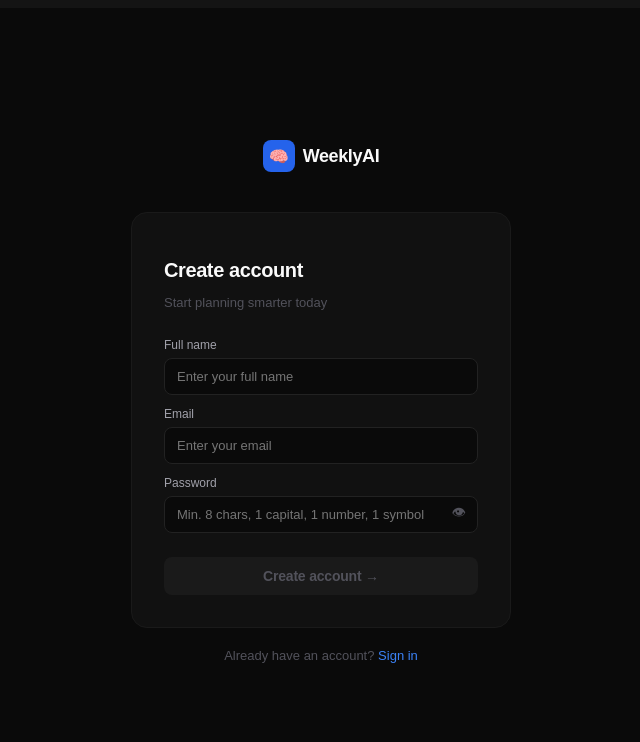
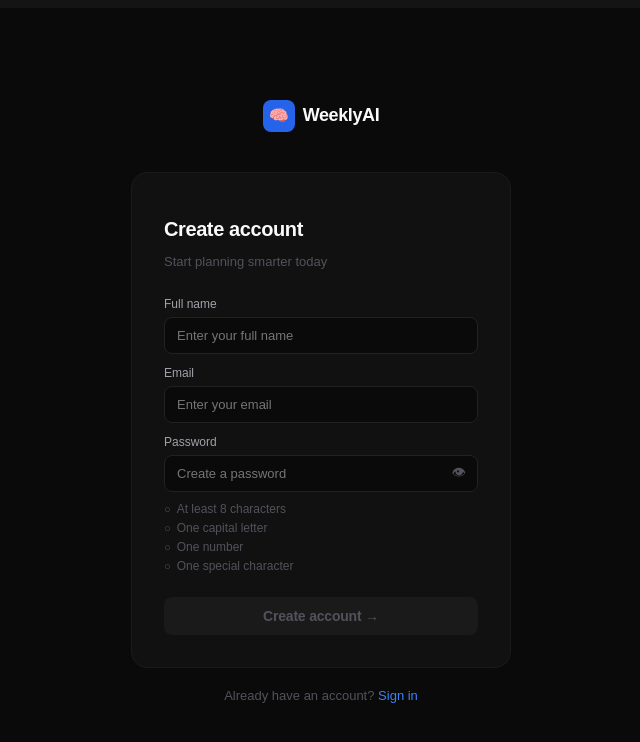
Before and after one commit to SahilArate/Multi-agent-AI-weekly-planner, a Next.js app in the folder frontend/: page /signup in a window 1280 px wide. Shown: the top 742 px of the page, without its empty margins (319-959 px from the left). Built offline with nearby package versions, Linux system fonts and the light colour scheme; no server answers.

Commit message:
Add an color automation while user create the passwords conditions change color

```diff
--- a/frontend/src/app/signup/page.tsx
+++ b/frontend/src/app/signup/page.tsx
@@ -22,11 +22,18 @@ export default function SignupPage() {
     return null
   }
 
+  const passwordChecks = {
+    length: password.length >= 8,
+    capital: /[A-Z]/.test(password),
+    number: /[0-9]/.test(password),
+    special: /[!@#$%^&*(),.?":{}|<>_\-+=~`[\]\\/;']/.test(password),
+  }
+  const isPasswordValid = Object.values(passwordChecks).every(Boolean)
+
   const handleSignup = async () => {
     if (!email || !password || !fullName) return
-    const passwordError = validatePassword(password)
-    if (passwordError) {
-      setError(passwordError)
+    if (!isPasswordValid) {
+      setError('Please meet all password requirements below')
       return
     }
     setLoading(true)
@@ -210,7 +217,7 @@ export default function SignupPage() {
                 type={showPassword ? 'text' : 'password'}
                 value={password}
                 onChange={e => setPassword(e.target.value)}
-                placeholder="Min. 8 chars, 1 capital, 1 number, 1 symbol"
+                placeholder="Create a password"
                 autoComplete="new-password"
                 onKeyDown={e => e.key === 'Enter' && handleSignup()}
                 style={{
@@ -233,19 +240,45 @@ export default function SignupPage() {
                 }}
               >{showPassword ? '🙈' : '👁'}</button>
             </div>
+
+            <div style={{
+              marginTop: '10px',
+              display: 'flex',
+              flexDirection: 'column',
+              gap: '5px',
+            }}>
+              {[
+                { label: 'At least 8 characters', met: passwordChecks.length },
+                { label: 'One capital letter', met: passwordChecks.capital },
+                { label: 'One number', met: passwordChecks.number },
+                { label: 'One special character', met: passwordChecks.special },
+              ].map((req) => (
+                <div key={req.label} style={{
+                  display: 'flex',
+                  alignItems: 'center',
+                  gap: '6px',
+                  fontSize: '12px',
+                  color: req.met ? '#4ade80' : '#52525b',
+                  transition: 'color 200ms ease',
+                }}>
+                  <span style={{ fontSize: '11px' }}>{req.met ? '✓' : '○'}</span>
+                  {req.label}
+                </div>
+              ))}
+            </div>
           </div>
 
           <button
             onClick={handleSignup}
-            disabled={loading || !email || !password || !fullName}
+            disabled={loading || !email || !password || !fullName || !isPasswordValid}
             style={{
               width: '100%',
-              background: loading || !email || !password || !fullName ? '#1a1a1a' : '#3b82f6',
-              color: loading || !email || !password || !fullName ? '#52525b' : '#fff',
+              background: loading || !email || !password || !fullName || !isPasswordValid ? '#1a1a1a' : '#3b82f6',
+              color: loading || !email || !password || !fullName || !isPasswordValid ? '#52525b' : '#fff',
               fontSize: '14px', fontWeight: '600',
               padding: '11px', borderRadius: '8px',
               border: 'none',
-              cursor: loading || !email || !password || !fullName ? 'not-allowed' : 'pointer',
+              cursor: loading || !email || !password || !fullName || !isPasswordValid ? 'not-allowed' : 'pointer',
               letterSpacing: '-0.2px',
             }}
           >
```
